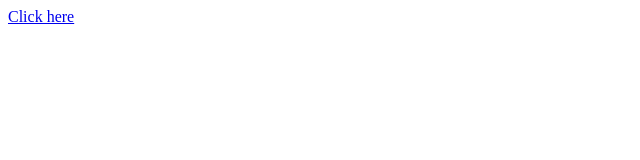
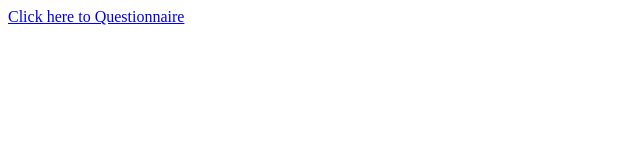
Before and after one commit to FangqiD/coin.github.io, a plain HTML site: page index.html in a window 1280 px wide. Shown: the whole page, without its empty margins (0-640 px from the left). Drawn offline with Linux system fonts and the light colour scheme.

Commit message:
Add files via upload

```diff
--- a/index.html
+++ b/index.html
@@ -4,7 +4,7 @@
 </head>
 
 <body>
-<a href='javascript:openUrl()'>Click here</a>
+<a href='javascript:openUrl()'>Click here to Questionnaire</a>
 <script>
 var sites=['https://www.wenjuan.com/s/ZZz6Bjn/',
 'https://www.wenjuan.com/s/UbAZj2K/'
```
